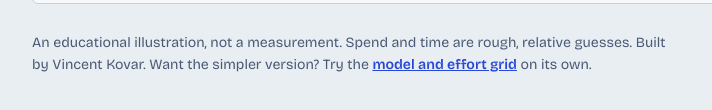
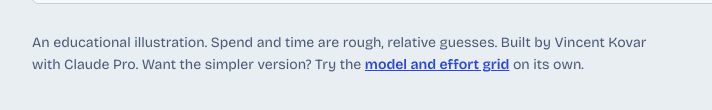
Before and after one commit to VincentKovar/claude-models-effort, a plain HTML site: page better-prep.html in a window 1280 px wide. Shown: the part 1123-1233 px from the top of the page, 132-844 px from the left. Drawn offline with nearby package versions, Linux system fonts and the light colour scheme.

Commit message:
Revise footnote text in better-prep.html
Updated the footnote to include 'with Claude Pro' for clarity.

```diff
--- a/better-prep.html
+++ b/better-prep.html
@@ -136,7 +136,7 @@ h2{font-size:1rem;font-weight:700;margin:0 0 14px}
     </div>
   </div>
 
-  <p class="foot">An educational illustration, not a measurement. Spend and time are rough, relative guesses. Built by Vincent Kovar. Want the simpler version? Try the <a href="index.html">model and effort grid</a> on its own.</p>
+  <p class="foot">An educational illustration. Spend and time are rough, relative guesses. Built by Vincent Kovar with Claude Pro. Want the simpler version? Try the <a href="index.html">model and effort grid</a> on its own.</p>
 </div>
 
 <script>
```
